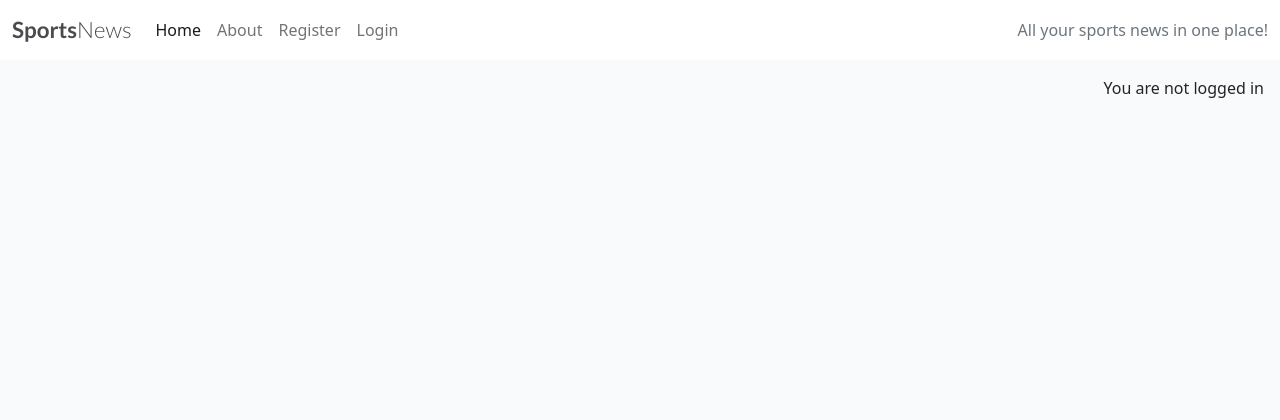
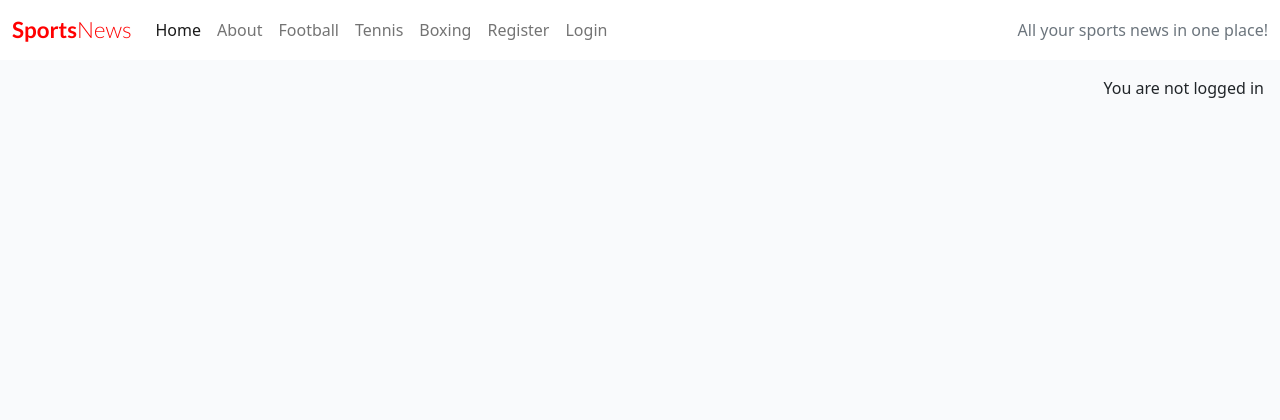
Before and after one commit to JaySinna/sports-news-site, a Django app: page / in a window 1280 px wide. Shown: the top 420 px of the page. Run offline with Django 4.2, Linux system fonts and the light colour scheme; data that the repository does not hold is empty.

Commit message:
Create boxing html file and view and url to display boxing posts

```diff
--- a/blog/urls.py
+++ b/blog/urls.py
@@ -3,6 +3,7 @@
 
 urlpatterns = [
     path('', views.PostList.as_view(), name='home'),
+    path('boxing/', views.BoxingList.as_view(), name='boxing'),
     path('<slug:slug>/', views.post_detail, name='post_detail'),
     path('<slug:slug>/edit_comment/<int:comment_id>',
          views.comment_edit, name='comment_edit'),
--- a/blog/views.py
+++ b/blog/views.py
@@ -11,6 +11,12 @@
 class PostList(generic.ListView):
     queryset = Post.objects.filter(status=1)
     template_name = "blog/index.html"
+    paginate_by = 6
+
+
+class BoxingList(generic.ListView):
+    queryset = Post.objects.filter(sport=3)
+    template_name = "blog/boxing.html"
     paginate_by = 6
 
 
--- a/static/css/style.css
+++ b/static/css/style.css
@@ -1,12 +1,12 @@
 body {
-    background-color: #F9FAFC;
+    background-color: beige;
 }
 
 .brand {
     font-family: Lato, sans-serif;
     font-size: 1.4rem;
     font-weight: 700;
-    color: #4A4A4F;
+    color: red;
 }
 
 .red-o {
@@ -15,6 +15,7 @@
 
 .thin {
     font-weight: 300;
+    color: red;
 }
 
 .light-bg {
--- a/templates/base.html
+++ b/templates/base.html
@@ -51,6 +51,18 @@
                     <li class="nav-item">
                         <a class="nav-link {% if request.path == about_url %}active{% endif %}" aria-current="page"
                             href="{% url 'about' %}">About</a>
+                    </li>
+                    <li class="nav-item">
+                        <a class="nav-link {% if request.path == about_url %}active{% endif %}" aria-current="page"
+                            href="{% url 'about' %}">Football</a>
+                    </li>
+                    <li class="nav-item">
+                        <a class="nav-link {% if request.path == about_url %}active{% endif %}" aria-current="page"
+                            href="{% url 'about' %}">Tennis</a>
+                    </li>
+                    <li class="nav-item">
+                        <a class="nav-link {% if request.path == boxing_url %}active{% endif %}" aria-current="page"
+                            href="{% url 'boxing' %}">Boxing</a>
                     </li>
                     {% if user.is_authenticated %}
                     <li class="nav-item">
```
Also changed, not shown: blog/templates/blog/boxing.html (added, +68 -0 lines).
